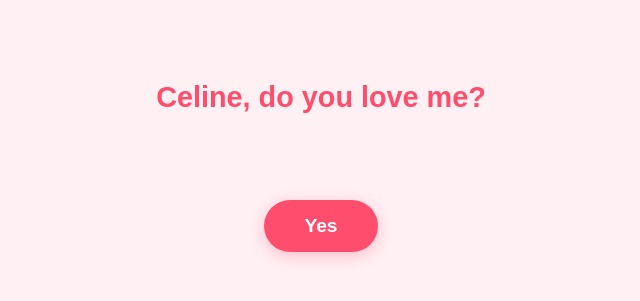
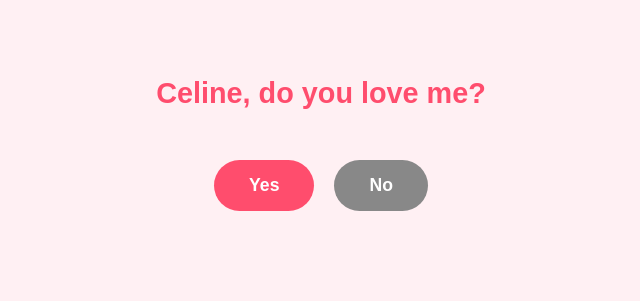
Before and after one commit to eliasloukaslb-boop/celine-, a plain HTML site: page index.html in a window 1280 px wide. Shown: the part 266-567 px from the top of the page, without its empty margins (319-959 px from the left). Drawn offline with Linux system fonts and the light colour scheme.

Commit message:
Refactor button styles and improve layout

```diff
--- a/index.html
+++ b/index.html
@@ -15,57 +15,58 @@
             align-items: center;
             justify-content: center;
             background-color: #fff0f3;
-            font-family: 'Arial', sans-serif;
-            overflow: hidden; /* Keeps everything inside the frame */
-            position: fixed; /* Prevents "pull-to-refresh" on mobile */
+            font-family: sans-serif;
+            overflow: hidden;
+            position: fixed;
         }
 
         h1 {
             color: #ff4d6d;
             font-size: 1.8rem;
-            margin-bottom: 40px;
-            pointer-events: none;
+            margin-bottom: 50px;
+            text-align: center;
+            padding: 0 20px;
         }
 
-        .container {
-            position: relative;
+        /* This keeps the buttons together at the start */
+        .button-wrapper {
+            display: flex;
+            gap: 20px;
+            justify-content: center;
+            align-items: center;
             width: 100%;
-            height: 100%;
-            display: flex;
-            flex-direction: column;
-            align-items: center;
-            justify-content: center;
+            height: 50px;
         }
 
         button {
-            padding: 15px 40px;
-            font-size: 1.2rem;
+            padding: 15px 35px;
+            font-size: 1.1rem;
             border: none;
             border-radius: 50px;
+            font-weight: bold;
             cursor: pointer;
-            font-weight: bold;
-            touch-action: none; /* Disables default phone gestures */
+            touch-action: none; /* Prevents zooming/scrolling on touch */
         }
 
         #yesBtn {
             background-color: #ff4d6d;
             color: white;
-            box-shadow: 0 4px 15px rgba(255, 77, 109, 0.3);
-            z-index: 10;
+            z-index: 100;
         }
 
         #noBtn {
-            background-color: #6c757d;
+            background-color: #888;
             color: white;
-            position: absolute; /* Allows it to move anywhere in the frame */
-            transition: all 0.1s ease;
-            z-index: 5;
+            position: static; /* Starts inline, then turns absolute */
+            transition: 0.1s ease;
+            z-index: 99;
         }
 
         #message {
             display: none;
+            font-size: 2.2rem;
             color: #c9184a;
-            font-size: 2rem;
+            font-weight: bold;
             text-align: center;
             padding: 20px;
         }
@@ -75,9 +76,9 @@
 
     <div id="quiz">
         <h1>Celine, do you love me?</h1>
-        <div class="container">
+        <div class="button-wrapper">
             <button id="yesBtn" onclick="celebrate()">Yes</button>
-            <button id="noBtn" onmouseover="moveButton()" ontouchstart="moveButton()">No</button>
+            <button id="noBtn" onmouseover="moveButton()" ontouchstart="moveButton(event)">No</button>
         </div>
     </div>
 
@@ -86,21 +87,24 @@
     </div>
 
     <script>
-        function moveButton() {
+        function moveButton(event) {
+            // Stop the phone from trying to click the button
+            if(event) event.preventDefault();
+
             const btn = document.getElementById('noBtn');
 
-            // padding ensures it doesn't touch the very edge of the screen
-            const padding = 20;
+            // On first touch, change it to absolute so it can fly anywhere
+            btn.style.position = 'absolute';
 
-            // Get the width and height of the visible "frame"
+            // Define the "Frame" (padding of 30px so it stays away from edges)
+            const padding = 40;
             const maxWidth = window.innerWidth - btn.offsetWidth - padding;
             const maxHeight = window.innerHeight - btn.offsetHeight - padding;
 
-            // Generate random coordinates within those bounds
+            // Pick a random spot inside the frame
             const randomX = Math.max(padding, Math.floor(Math.random() * maxWidth));
             const randomY = Math.max(padding, Math.floor(Math.random() * maxHeight));
 
-            // Apply the new position
             btn.style.left = randomX + 'px';
             btn.style.top = randomY + 'px';
         }
@@ -109,13 +113,6 @@
             document.getElementById('quiz').style.display = 'none';
             document.getElementById('message').style.display = 'block';
         }
-
-        // Initialize No button position near the Yes button
-        window.onload = () => {
-            const noBtn = document.getElementById('noBtn');
-            noBtn.style.top = (window.innerHeight / 2 + 60) + "px";
-            noBtn.style.left = (window.innerWidth / 2 - noBtn.offsetWidth / 2) + "px";
-        };
     </script>
 </body>
 </html>
```
